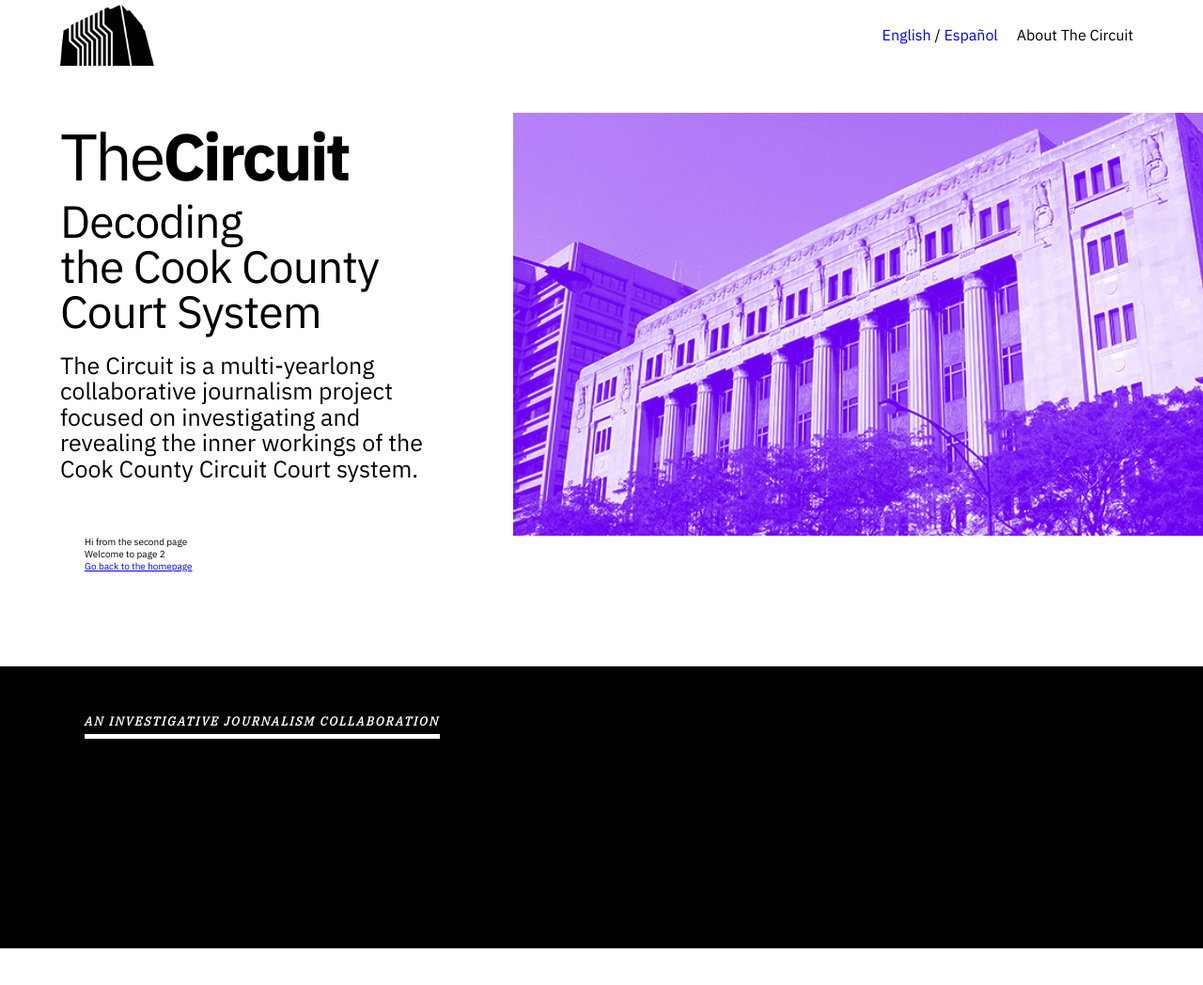
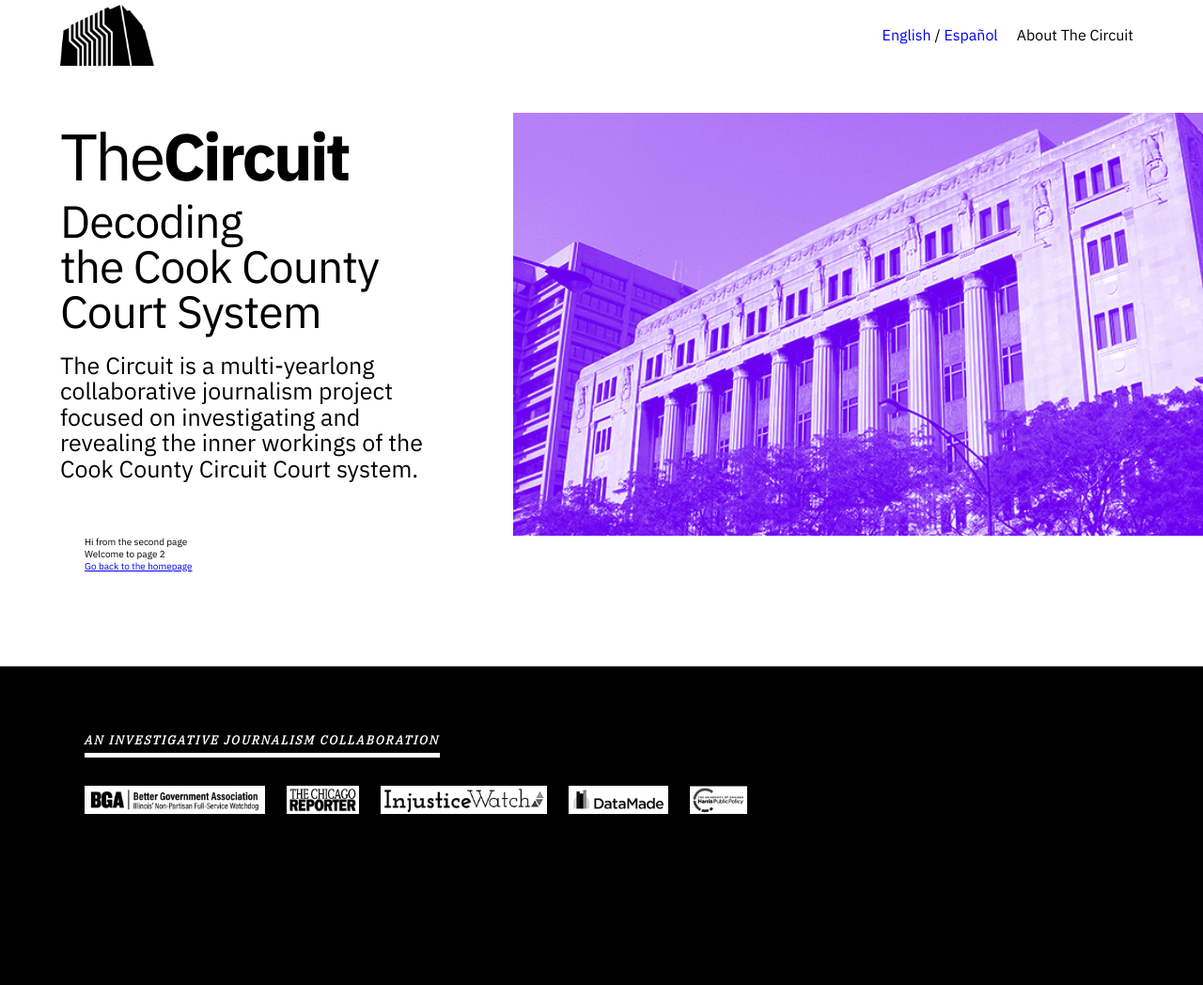
Before and after one commit to designhawg/circuit, a Gatsby site: page /page-2 in a window 1280 px wide. Shown: the top 1048 px of the page at 94% size. Before the commit the page ends 1009 px from the top, so only its background shows below. Built offline with nearby package versions, Linux system fonts and the light colour scheme; Gatsby itself is replaced by a stand-in of ours.

Commit message:
footer stuff

```diff
--- a/src/components/layout.js
+++ b/src/components/layout.js
@@ -34,6 +34,23 @@ const Layout = ({ children }) => {
       <footer>
         <div className="contain">
           <h5 className="label">AN INVESTIGATIVE JOURNALISM COLLABORATION</h5>
+          <div className="footerOutlets">
+            <a href="http://www.apple.com">
+              <img title="Better Government Association" alt="Better Government Association" src={require('../images/bga_invert.jpg')}/>
+            </a>
+            <a href="http://www.apple.com">
+              <img title="Chicago Reporter" alt="Chicago Reporer" src={require('../images/reporter.jpg')}/>
+            </a>
+            <a href="http://www.apple.com">
+              <img title="Injustice Watch" alt="Injustice Watch" src={require('../images/injustice.jpg')}/>
+            </a>
+            <a href="http://www.apple.com">
+              <img title="Datamade" alt="Datamade" src={require('../images/datamade.jpg')}/>
+            </a>
+            <a href="http://www.apple.com">
+              <img title="Harris Public Policy" alt="Harris Public Policy" src={require('../images/harris.jpg')}/>
+            </a>
+          </div>
         </div>
       </footer>
     </>
--- a/src/components/styles.css
+++ b/src/components/styles.css
@@ -333,6 +333,10 @@ nav img {
         margin: 100px 0 0 0;
     }
 
+    .contain {
+        padding: 0 5%;
+    }
+
     .feature-story h2 {
         font-size: 4.8rem;
     }
@@ -349,6 +353,9 @@ nav img {
         padding: 0 0 0 0;
         grid-gap: 30px;
         margin: 100px 0 0 0;
+    }
+    .contain {
+        padding: 0 0 0 0;
     }
 }
 
@@ -469,7 +476,54 @@ button:hover {
 footer {
     background-color: #000;
     color: #fff;
-    height: 30rem;
     margin-top: 100px;
+    padding: 2rem 0 20rem 0;
     width: 100%;
 }
+
+.footerOutlets {
+    display: flex;
+    flex-direction: column;
+    justify-content: space-between;
+    margin-top: 1rem;
+}
+
+.footerOutlets a img {
+    height: 30px;
+    margin-top: 1rem;
+}
+
+.footerOutlets a img:hover {
+    opacity: .8;
+    cursor: pointer;
+}
+
+
+@media all and (min-width: 768px) {
+    footer {
+        background-color: #000;
+        color: #fff;
+        margin-top: 100px;
+        padding: 2rem 0 20rem 0;
+        width: 100%;
+    }
+
+    .footerOutlets {
+        justify-content: space-between;
+        margin-top: 1rem;
+        width: 65%;
+    }
+
+    .footerOutlets a img {
+        margin-right: 10px;
+    }
+}
+
+@media all and (min-width: 980px) {
+    .footerOutlets {
+        flex-direction: row;
+        justify-content: space-between;
+        margin-top: 1rem;
+        width: 65%;
+    }
+}
```
Also changed, not shown: src/images/bga_invert.jpg (added), src/images/datamade.jpg (added), src/images/harris.jpg (added), src/images/injustice.jpg (added), src/images/reporter.jpg (added).
